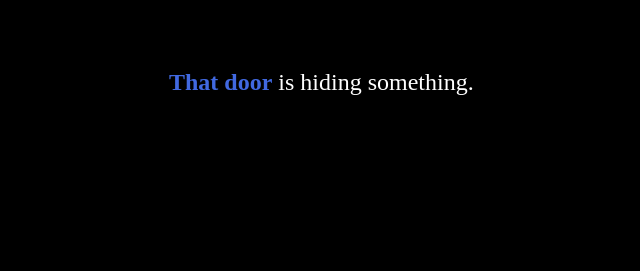
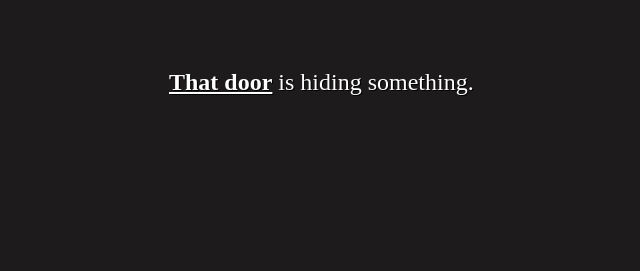
Before and after one commit to lukadcruz/twine-experiment-the-house, a plain HTML site: page index.html in a window 1280 px wide. Shown: the whole page, without its empty margins (87-727 px from the left). Drawn offline with Linux system fonts and the light colour scheme; a web font is replaced by a local one.

Commit message:
Update styles

```diff
--- a/index.html
+++ b/index.html
@@ -15,6 +15,18 @@ tw-story {
   font-family: "Sedan", serif;
   font-weight: 400;
   font-style: normal;
+  color: #FFF;
+  background-color: #1D1B1B;
+  text-shadow: 1px 1px #000;
+}
+
+tw-link, tw-link:link, tw-link:visited, tw-link.visited {
+  color: #FFF;
+  text-decoration: underline;
+}
+tw-link:focus, tw-link:hover, tw-link:active, tw-link.visited:hover {
+  color: #FFF;
+  text-decoration: none;
 }
 
 .story-image {
```
